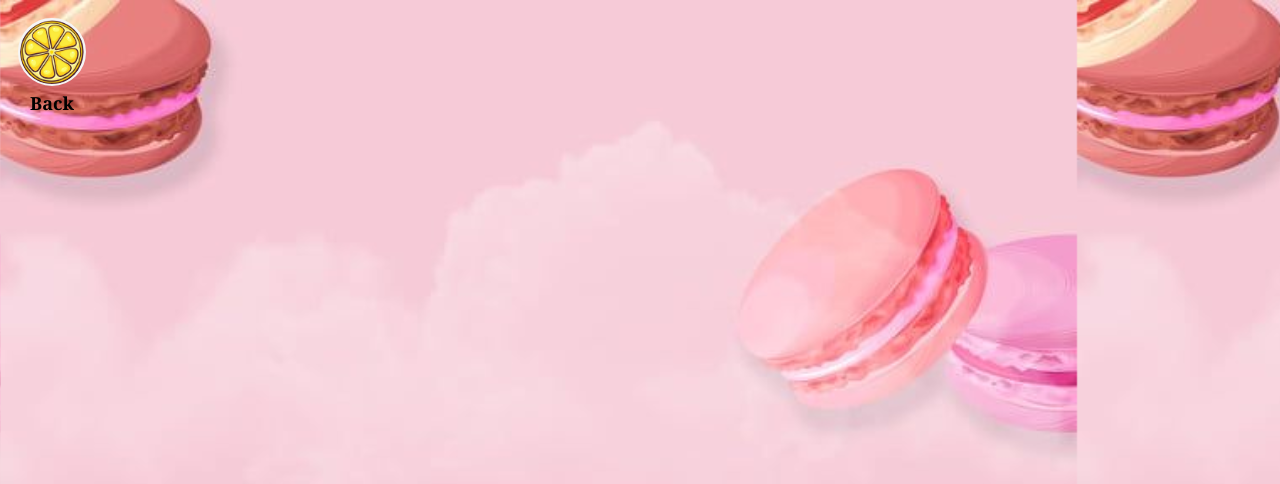
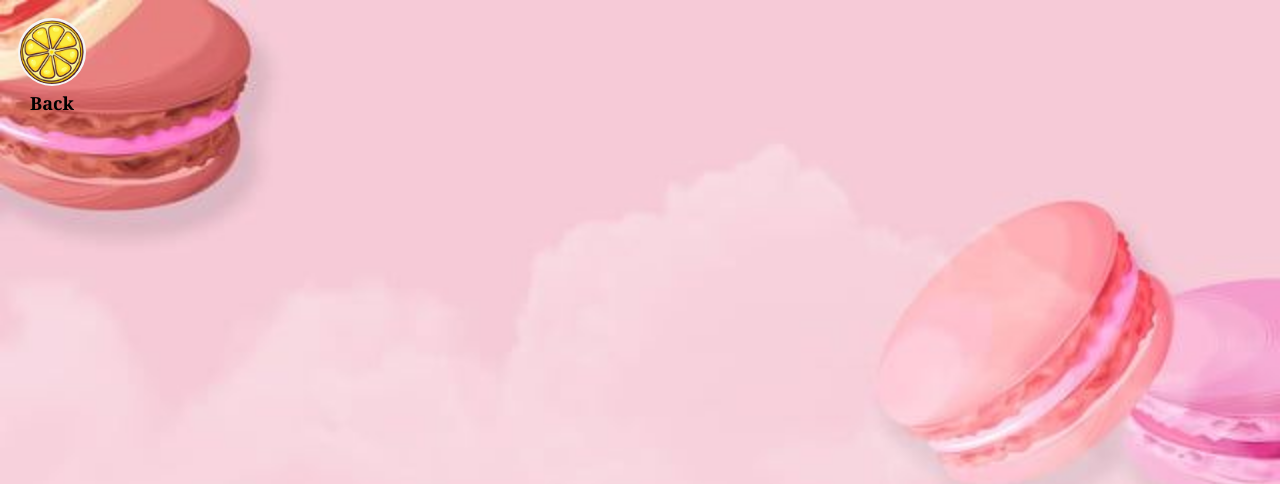
Before and after one commit to 70kg-bug/HappyBirthdayPhuongUyen, a plain HTML site: page wishes1.html in a window 1280 px wide. Shown: the top 484 px of the page. Drawn offline with Linux system fonts and the light colour scheme.

Commit message:
Update wishes1.html
Signed-off-by: 70kg-bug <12a5phamquangluan22@gmail.com>

```diff
--- a/wishes1.html
+++ b/wishes1.html
@@ -3,7 +3,7 @@
     <head>
         <link rel="stylesheet" href="twenten.css">
     </head>
-    <body style="background-image: url(wishes_background/wish3.jpg); background-size: contain; font-family:'Segoe UI', Tahoma, Geneva, Verdana, sans-serif;">
+    <body style="background-image: url(wishes_background/wish3.jpg); background-size: cover; background-repeat: norepeat; font-family:'Segoe UI', Tahoma, Geneva, Verdana, sans-serif;">
         <a href="index.html" style="margin: 7px;" id="box1"><div class="box"></div><h1 class="context evensmaller" style="font-family:Georgia, 'Times New Roman', Times, serif;">Back</h1></a>
         <br>
         <table>
```
